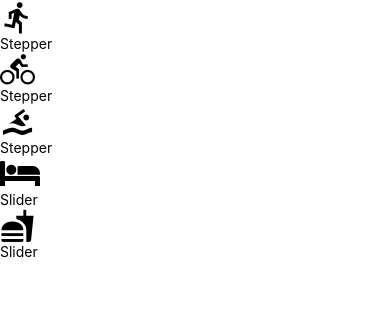
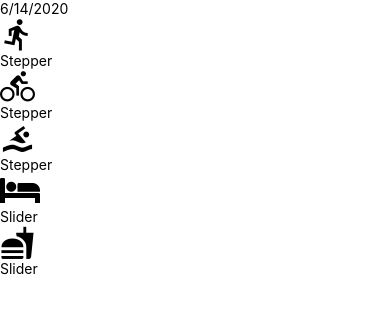
Before and after one commit to vildar/react-native-fitness-app, a React Native app: screen / in a window 390 px wide. Shown: the top 312 px of the page. Built offline with nearby package versions, Linux system fonts and the light colour scheme.

Commit message:
Added minimal DateHeader component

```diff
--- a/components/AddEntry.js
+++ b/components/AddEntry.js
@@ -3,6 +3,7 @@
 import {getMetricMetaInfo} from '../utils/helpers'
 import Slider from './Slider'
 import Stepper from './Stepper'
+import DateHeader from './DateHeader'
 
 export default class AddEntry extends Component {
     state = {
@@ -48,6 +49,7 @@
 
         return (
             <View>
+                <DateHeader date={new Date().toLocaleDateString()}/>
                 {
                     Object.keys(metaInfo).map((key) => {
                         const metric = metaInfo[key]
--- /dev/null
+++ b/components/DateHeader.js
@@ -0,0 +1,10 @@
+import React from 'react'
+import {Text, View} from 'react-native'
+
+export default function DateHeader({date}){
+    return (
+        <View>
+            <Text>{date}</Text>
+        </View>
+    )
+}
```
